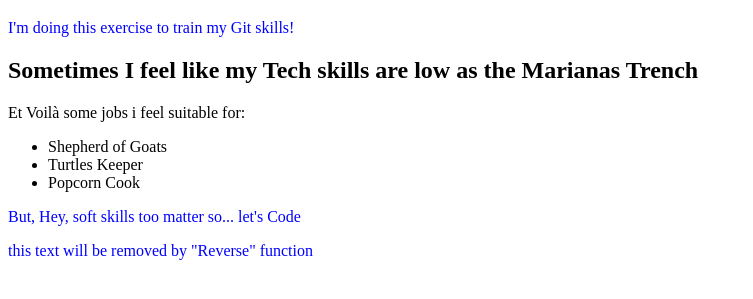
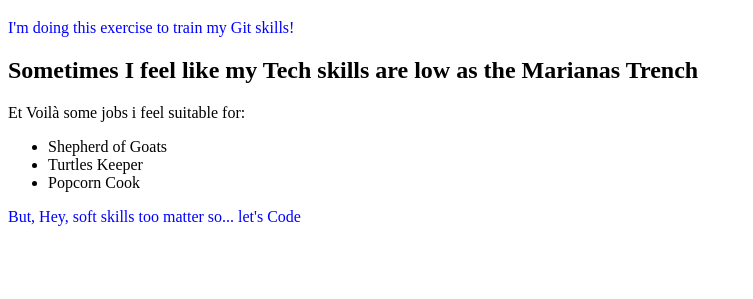
Before and after one commit to alexcapoluongo/htmlcss-hello, a plain HTML site: page index.html in a window 1280 px wide. Shown: the part 61-360 px from the top of the page, without its empty margins (0-753 px from the left). Drawn offline with Linux system fonts and the light colour scheme.

Commit message:
Revert "new p for 'reverse'"
This reverts commit 366e9e8c11531d2cf34e1961ec1f1bab88f496c4.

```diff
--- a/index.html
+++ b/index.html
@@ -20,7 +20,5 @@
     <footer>
         <p>But, Hey, soft skills too matter so... let's Code</p>
     </footer>
-
-    <p>this text will be removed by "Reverse" function</p>
 </body>
 </html>
```
